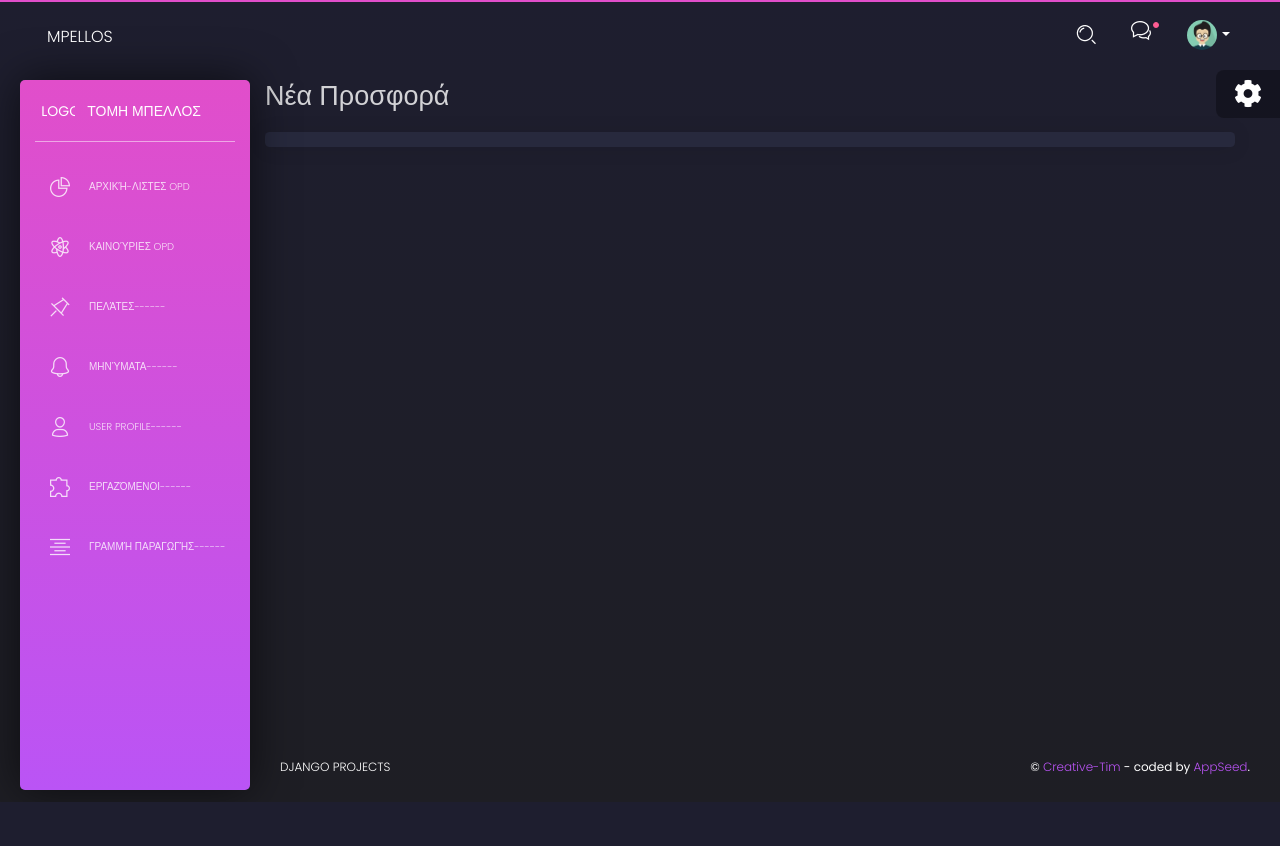
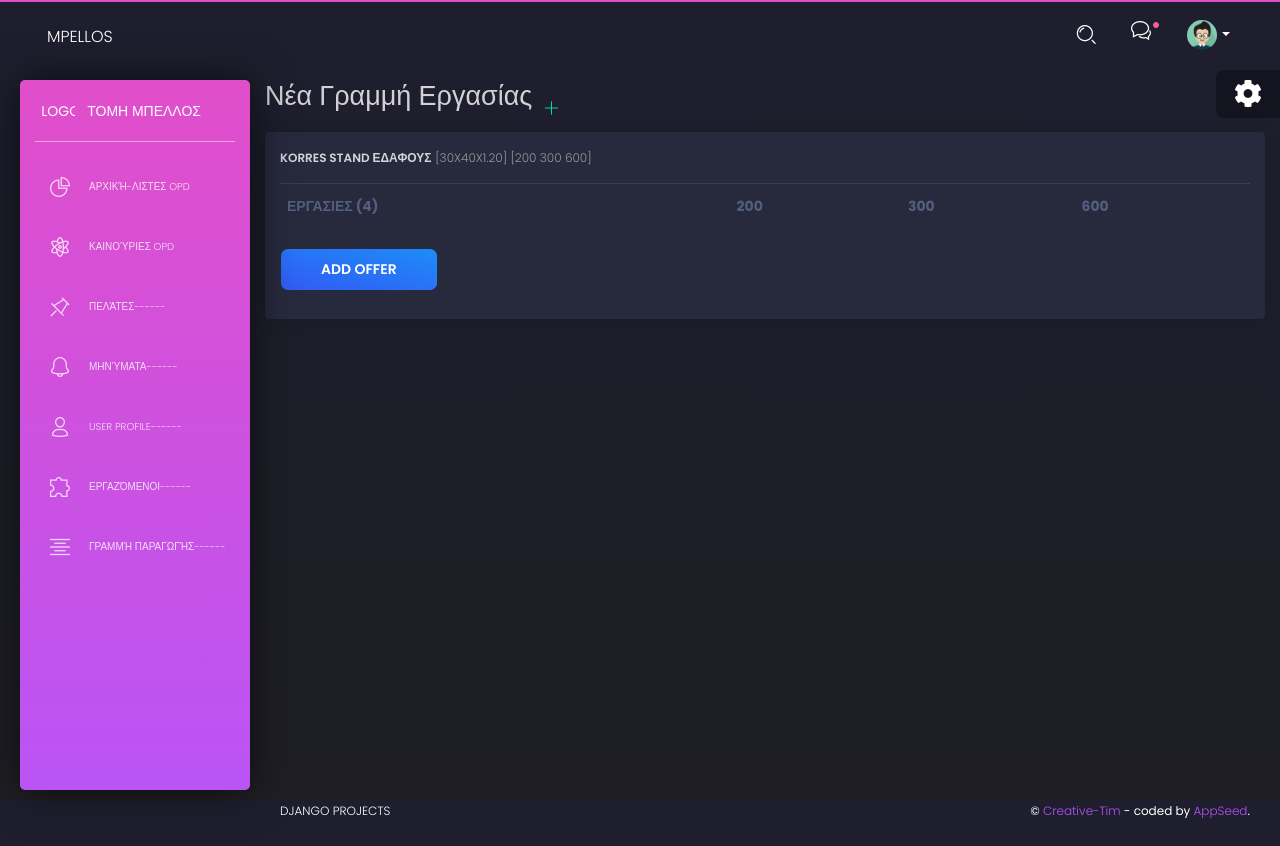
Before and after one commit to Vskouteris/tddDjango, a Django app: page /new/ in a window 1280 px wide. Before the commit the page ends 802 px from the top, so only its background shows below. Run offline with Django 3.2, Linux system fonts and the light colour scheme; lists and menus that the app fills with data are empty; some libraries are stand-ins or nearby versions.

Commit message:
new_opd working on editing one offer

```diff
--- a/tddDjango/backend/templates/backend/new_OPD.html
+++ b/tddDjango/backend/templates/backend/new_OPD.html
@@ -1,17 +1,50 @@
 {% extends "backend/base.html" %}
 {% block title %} - Προσφορές {% endblock %}
 {% load rest_framework %}
+{% load static %}
 
 
 {% block content %}
 
 	<div class="row">
-		<h2 class="card-title">Νέα Προσφορά</h2>
+		<h2 class="card-title">Νέα Γραμμή Εργασίας</h2>
+		<button type="button" rel="tooltip" title="" class="btn btn-link btn-success" id="new_line">
+			<i class="tim-icons icon-simple-add"></i>
+		</button>
 	</div>
-	<div class="row card" id= "new-offer">
-		<p class="title">{{offer.customer_name}}</p>
-		<p class="title">{{offer.customer_name}}</p>
-		<p class="title">{{offer.customer_name}}</p>
+	<div class="row classLists">
+		<div class="card ">
+			<div class="card-header ">
+				<h6 class="title d-inline">KORRES stand εδαφους</h6>
+				<p class="card-category d-inline">[30X40X1.20] [200 300 600]</p>
+			</div>
+			<div class="card-body ">
+				<div class="table-full-width table-responsive">
+					<form method="PUT" action="{% url 'offers list' %}" >
+						<table class="table" id="ergasies">
+							<tbody>
+								<tr>
+									<th>ΕΡΓΑΣΙΕΣ (4)</th>
+									{% with '200 300 600' as list %}
+										{% for i in list.split %}
+											<th>{{ i }}</th>
+										{% endfor %}
+									{% endwith %}
+								</tr>
+								<!-- here i should show in some <tr></tr> the parameters(or ergasies) that are already created for the offer  -->
+							</tbody>
+						</table>
+						<button type="submit" class="btn btn-info">ADD OFFER</button>
+					</form>
+				</div>
+			</div>
+		</div>
 	</div>
 
+<!-- lists  of parameters and details	 -->
+
+</div>
+
+
+<script src="{% static 'assets/js/one_offer.js' %}"></script>
 {% endblock content %}
--- a/tddDjango/static/assets/js/all_lists.js
+++ b/tddDjango/static/assets/js/all_lists.js
@@ -1,4 +1,3 @@
-
 // Hiding and showing ergasies of one offer by clicking the expand button
 var myTableRows = document.getElementById("myTable").rows;
 expandButtons = document.getElementsByClassName("expand-js");
--- /dev/null
+++ b/tddDjango/static/assets/js/one_offer.js
@@ -0,0 +1,19 @@
+console.log('linkedddddd -yo')
+function addOneLine() {
+    var table = document.getElementById("ergasies");
+    var row = table.insertRow(-1);
+    var cell1 = row.insertCell(0);
+    var cell2 = row.insertCell(1);
+    var cell3 = row.insertCell(2);
+    var cell4 = row.insertCell(3);
+    cell1.innerHTML = "ΚΑΛΟΥΠΙ";
+    cell2.innerHTML = '<input type="search" value="" />';
+    cell3.innerHTML = '<input type="search" value="" />';
+    cell4.innerHTML = '<input type="search" value="" />';
+  }
+
+newErgasiaLIne = document.getElementById("new_line");
+newErgasiaLIne.addEventListener('click', function(){
+    console.log('plus button pusheddddd');
+    addOneLine();
+ })
```
